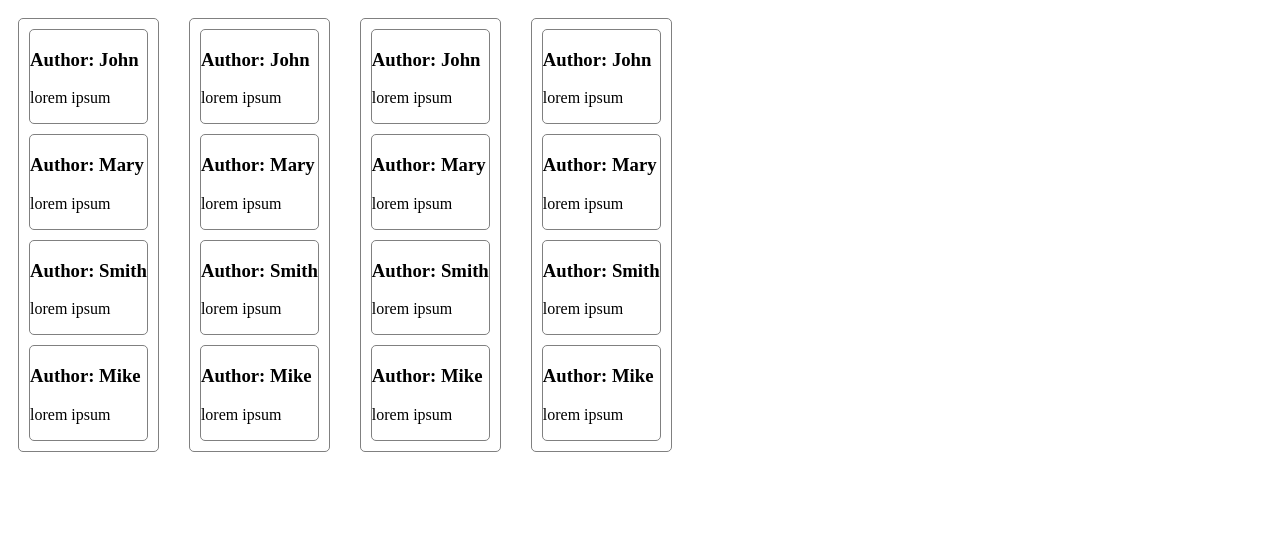
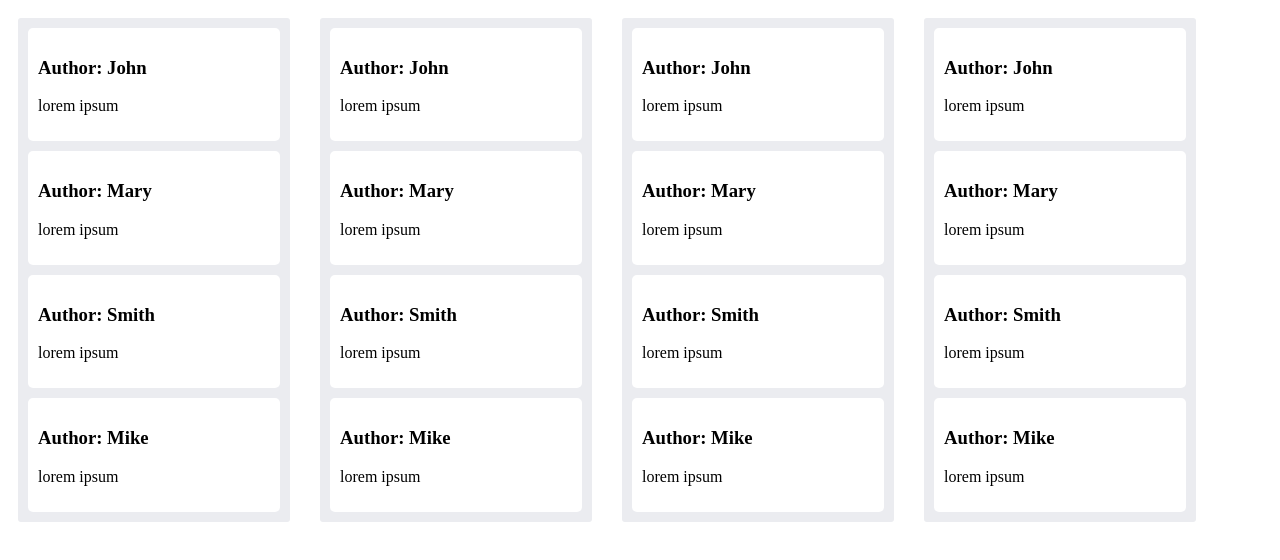
Before and after one commit to ItSerje/kanban-board_react, a React (Create React App) app: page / in a window 1280 px wide. Shown: the top 560 px of the page. Built offline with nearby package versions, Linux system fonts and the light colour scheme.

Commit message:
update Card and CardList styles

```diff
--- a/src/components/card/style.css
+++ b/src/components/card/style.css
@@ -1,5 +1,6 @@
 .card {
-  border: 1px solid gray;
   border-radius: 5px;
   margin: 10px;
+  padding: 10px;
+  background-color: white;
 }
--- a/src/components/cardsList/style.css
+++ b/src/components/cardsList/style.css
@@ -1,5 +1,6 @@
 .cards {
-  border: 1px solid gray;
-  border-radius: 5px;
+  border-radius: 3px;
   margin: 10px;
+  width: 272px;
+  background-color: var(--card-list-background-color);
 }
```
